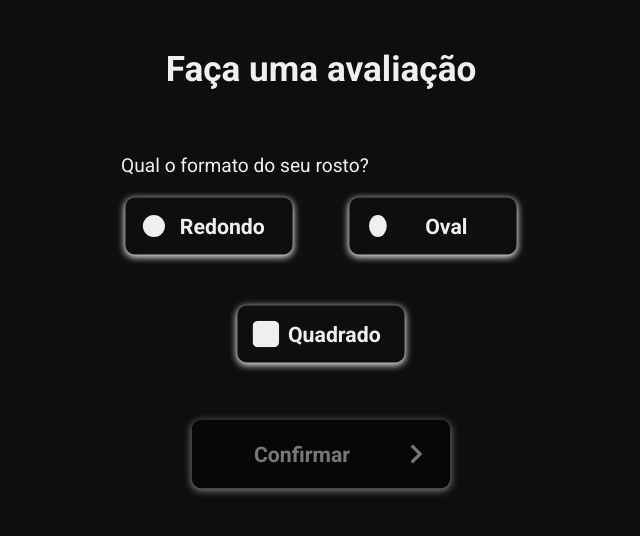
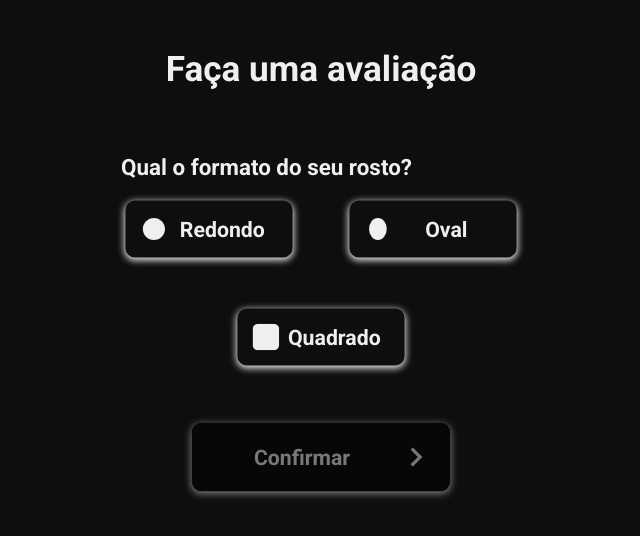
Before and after one commit to Miguelpenha/MVP-Optics, a Next.js app: page / in a window 1280 px wide. Shown: the top 536 px of the page, without its empty margins (319-959 px from the left). Built offline with nearby package versions, Linux system fonts and the light colour scheme; no server answers.

Commit message:
Update style.ts

```diff
--- a/components/Form/style.ts
+++ b/components/Form/style.ts
@@ -17,7 +17,8 @@ export const Field = styled.div`
 `
 
 export const Label = styled.label`
-    font-size: 1.2em;
+    font-size: 1.4em;
+    font-weight: bold;
 `
 
 export const Options = styled.div`
```
